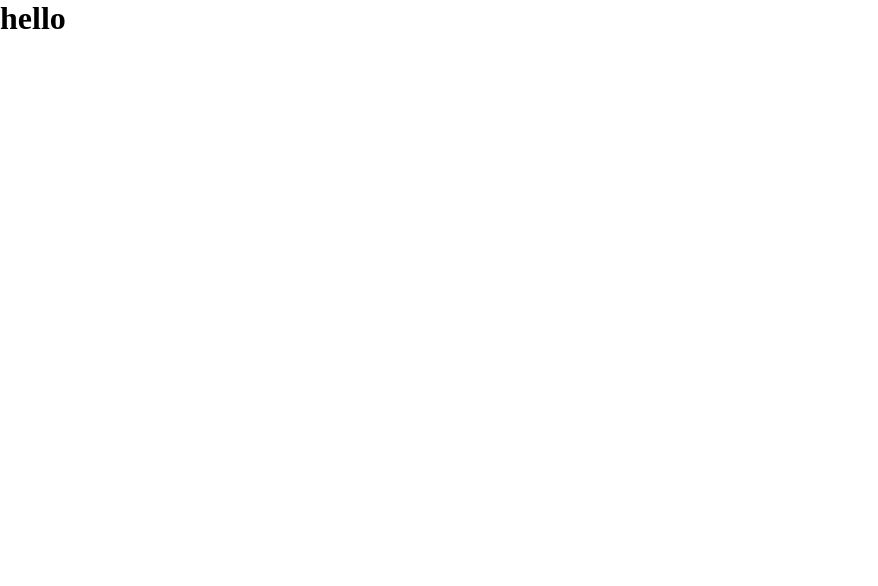
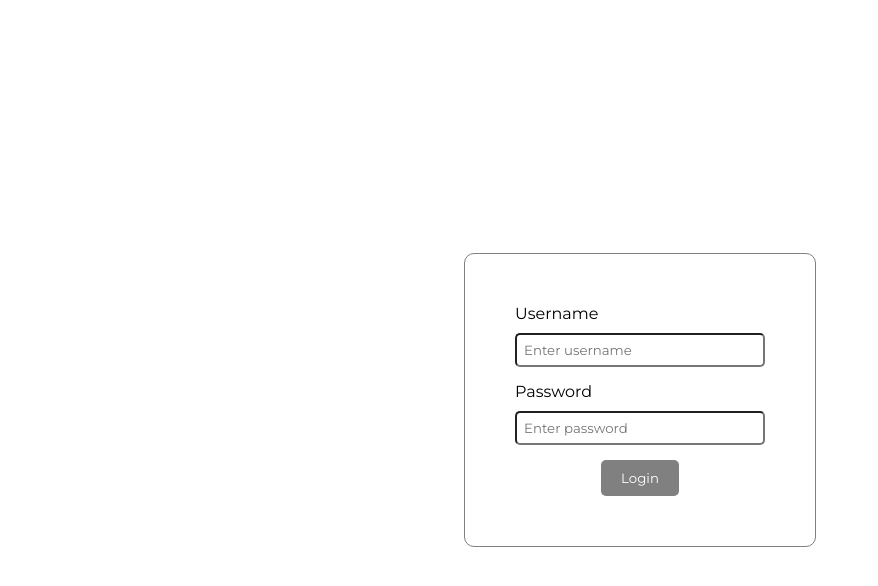
Before and after one commit to folkvangrn/asgard, a React (Vite) app: page / in a window 1280 px wide. Shown: the top 586 px of the page, without its empty margins (0-878 px from the left). Built offline with nearby package versions, Linux system fonts and the light colour scheme.

Commit message:
Styling for a login panel

```diff
--- a/src/App.tsx
+++ /dev/null
@@ -1,11 +0,0 @@
-import './styles/main.scss';
-
-function App() {
-  return (
-    <div>
-      <h1>hello</h1>
-    </div>
-  );
-}
-
-export default App;
--- /dev/null
+++ b/src/Root.module.scss
@@ -0,0 +1,17 @@
+form {
+  display: flex;
+  flex-direction: column;
+  justify-content: center;
+  align-items: center;
+  border: 1px solid grey;
+  border-radius: 10px;
+  padding: 50px;
+}
+
+.formWrapper {
+  display: flex;
+  justify-content: center;
+  align-items: center;
+  height: 100vh;
+  width: 100vw;
+}
--- /dev/null
+++ b/src/Root.tsx
@@ -0,0 +1,24 @@
+import { FormField } from './styles/components/molecules/FormField/FormField';
+import './styles/main.scss';
+import styles from './Root.module.scss';
+import { FormEvent } from 'react';
+import { Button } from './styles/components/atoms/Button/Button';
+
+function Root() {
+  const handleLoginSubmit = (e: FormEvent<HTMLFormElement>) => {
+    e.preventDefault();
+    console.log('login');
+  };
+
+  return (
+    <div className={styles.formWrapper}>
+      <form onSubmit={handleLoginSubmit}>
+        <FormField id="username" placeholder="Enter username" label="Username" />
+        <FormField id="password" placeholder="Enter password" type="password" label="Password" />
+        <Button type="submit" text="Login" />
+      </form>
+    </div>
+  );
+}
+
+export default Root;
--- a/src/index.tsx
+++ b/src/index.tsx
@@ -1,10 +1,10 @@
 import React from 'react';
 import ReactDOM from 'react-dom';
-import App from './App';
+import Root from './Root';
 
 ReactDOM.render(
   <React.StrictMode>
-    <App />
+    <Root />
   </React.StrictMode>,
   document.getElementById('root'),
 );
--- /dev/null
+++ b/src/styles/components/atoms/Button/Button.module.scss
@@ -0,0 +1,6 @@
+.defaultButton {
+  background-color: gray;
+  color: white;
+  padding: 10px 20px;
+  border-radius: 5px;
+}
--- /dev/null
+++ b/src/styles/components/atoms/Button/Button.tsx
@@ -0,0 +1,15 @@
+import styles from './Button.module.scss';
+type ButtonProps = {
+  type?: ButtonType;
+  text: string;
+};
+
+type ButtonType = 'button' | 'submit' | 'reset';
+
+export function Button({ type = 'button', text }: ButtonProps) {
+  return (
+    <button className={styles.defaultButton} type={type}>
+      {text}
+    </button>
+  );
+}
--- /dev/null
+++ b/src/styles/components/molecules/FormField/FormField.module.scss
@@ -0,0 +1,17 @@
+.formFieldWrapper {
+  display: flex;
+  justify-content: center;
+  flex-direction: column;
+  width: 250px;
+  margin-bottom: 15px;
+}
+
+label {
+  margin-bottom: 10px;
+}
+
+input {
+  width: 100%;
+  padding: 7px 0 7px 7px;
+  border-radius: 5px;
+}
--- /dev/null
+++ b/src/styles/components/molecules/FormField/FormField.tsx
@@ -0,0 +1,18 @@
+import React from 'react';
+import styles from './FormField.module.scss';
+
+type FormFieldProps = {
+  id: string;
+  placeholder: string;
+  type?: string;
+  label: string;
+};
+
+export function FormField({ id, placeholder, type, label }: FormFieldProps) {
+  return (
+    <div className={styles.formFieldWrapper}>
+      <label htmlFor={id}>{label}</label>
+      <input id={id} type={type} placeholder={placeholder} />
+    </div>
+  );
+}
--- a/src/styles/global.scss
+++ b/src/styles/global.scss
@@ -1,9 +1,11 @@
+@import url('https://fonts.googleapis.com/css2?family=Montserrat:wght@400;700&display=swap');
 *,
 *::after,
 *::before {
   box-sizing: border-box;
   padding: 0;
   margin: 0;
+  font-family: 'Montserrat', sans-serif;
 }
 
 html,
```
